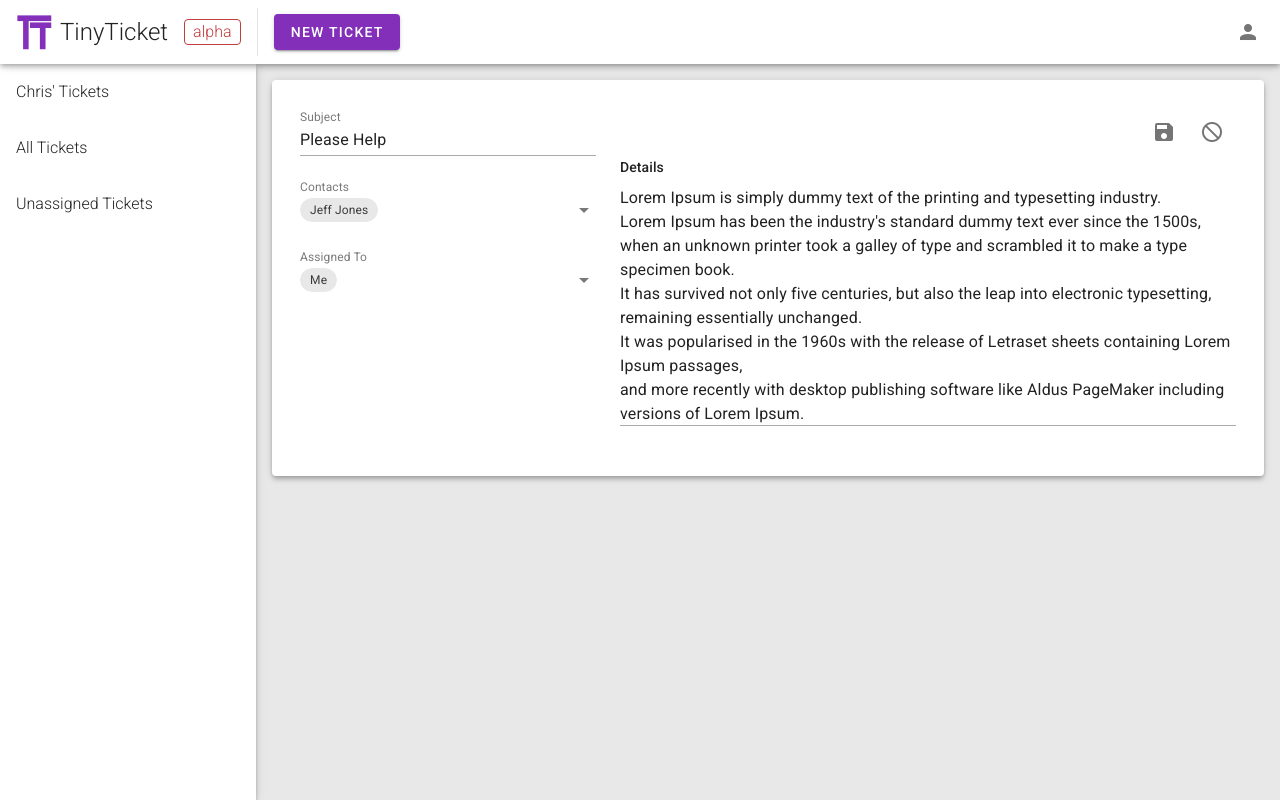
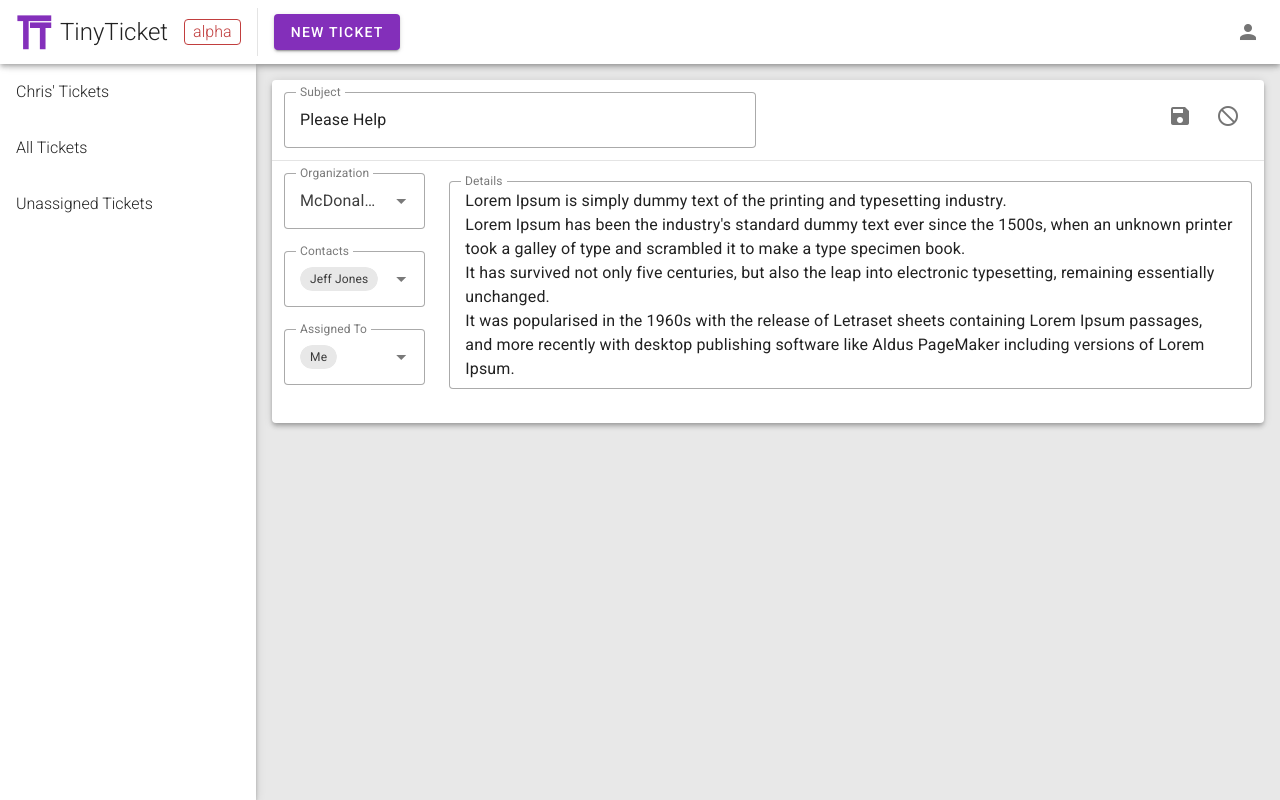
Before and after one commit to chris-oleson/tinyticket, a Vue app: page /ticket/1 in a window 1280 px wide. Both pictures are taken after a click on the button 1211 px from the left and 132 px from the top of the page. Built offline with nearby package versions, Linux system fonts and the light colour scheme.

Commit message:
Adding organization field

```diff
--- a/src/App.vue
+++ b/src/App.vue
@@ -4,11 +4,7 @@
         <SideBar/>
         <v-main>
             <router-view/>
-            <v-snackbar v-model="showNotification" :color="notificationColor" app transition="slide-y-transition" timeout="3000">
-                <template v-slot:text>
-                    <div class="text-center">{{ notificationText }}</div>
-                </template>
-            </v-snackbar>
+            <v-snackbar v-model="showNotification" :color="store.notification.color" app transition="slide-y-transition" timeout="3000">{{ store.notificationText }}</v-snackbar>
         </v-main>
     </v-app>
 </template>
@@ -19,8 +15,6 @@ import { useStore } from '/src/pinia'
 const store = useStore()
 import { useTheme } from 'vuetify'
 const theme = useTheme()
-import {useRoute } from 'vue-router'
-const route = useRoute()
 import TopBar from '/src/components/TopBar'
 import SideBar from '/src/components/SideBar'
 
@@ -47,14 +41,8 @@ function setTheme() {
 
 // Handling notifications
 const showNotification = ref(false)
-const notificationColor = ref('')
-const notificationText = ref('')
 watch(() => store.notification, (newNotification) => {
-    if (newNotification.text) {
-        notificationText.value = newNotification.text
-        notificationColor.value = newNotification.color
-        showNotification.value = true
-    }
+    showNotification.value = true
 })
 </script>
 
--- a/src/pinia.js
+++ b/src/pinia.js
@@ -61,6 +61,7 @@ export const useStore = defineStore('store', {
                 id: 1,
                 created: '2/19/2024, 8:02:27 AM',
                 updated: '2/19/2024, 8:02:27 AM',
+                organization: 'McDonalds',
                 contacts: ['Jeff Jones'],
                 subject: 'Please Help',
                 details: `Lorem Ipsum is simply dummy text of the printing and typesetting industry.
@@ -75,6 +76,7 @@ and more recently with desktop publishing software like Aldus PageMaker includin
                 id: 2,
                 created: '2/19/2024, 8:02:27 AM',
                 updated: '2/19/2024, 8:02:27 AM',
+                organization: 'CIA',
                 contacts: ['Mark Smith', 'Bilbo Baggins'],
                 subject: 'AAAAHHH',
                 details: `Lorem Ipsum is simply dummy text of the printing and typesetting industry.
@@ -87,7 +89,9 @@ and more recently with desktop publishing software like Aldus PageMaker includin
             }
         ],
 
-        people: ['Me', 'Bilbo Baggins', 'Gollum', 'Thorin Oakenshield']
+        people: ['Me', 'Bilbo Baggins', 'Gollum', 'Thorin Oakenshield'],
+
+        organizations: ['CIA', 'McDonalds']
     }),
 
     persist: false,
--- a/src/views/Ticket.vue
+++ b/src/views/Ticket.vue
@@ -1,20 +1,29 @@
 <template>
-    <v-card elevation="4" class="ma-4 pa-4">
+    <v-card elevation="4" class="ma-4">
         <v-row class="ma-0">
-            <v-col cols="4">
-                <v-text-field label="Subject" :model-value="ticket.subject" variant="underlined"></v-text-field>
-                <v-select label="Contacts" multiple chips :variant="'plain'" :model-value="ticket.contacts" :items="store.people"></v-select>
-                <v-select label="Assigned To" multiple chips :variant="'plain'" :model-value="ticket.assignedTo" :items="store.people"></v-select>
+            <v-col>
+                <v-text-field label="Subject" v-model="subject" :variant="editing ? 'outlined' : 'plain'" hide-details :readonly="!editing"></v-text-field>
             </v-col>
+            <v-col class="text-right">
+                <v-btn v-if="!editing" icon="mdi-pencil" variant="plain" @click="editing = true"></v-btn>
+                <v-btn v-if="editing" icon="mdi-content-save" variant="plain" @click="saveEdit"></v-btn>
+                <v-btn v-if="editing" icon="mdi-cancel" variant="plain" @click="cancelEdit"></v-btn>
+            </v-col>
+        </v-row>
 
-            <v-col cols="8">
-                <div class="text-right">
-                    <v-btn v-if="!editing" icon="mdi-pencil" variant="plain" @click="editing = true"></v-btn>
-                    <v-btn v-if="editing" icon="mdi-content-save" variant="plain" @click="editing = false"></v-btn>
-                    <v-btn v-if="editing" icon="mdi-cancel" variant="plain" @click="editing = false"></v-btn>
-                </div>
-                <div class="text-subtitle-2">Details</div>
-                <v-textarea auto-grow spellcheck="false" density="compact" variant="underlined" v-model="ticket.details"></v-textarea>
+        <v-divider></v-divider>
+
+        <v-row class="ma-0">
+            <v-col cols="2">
+                <v-select label="Organization" :variant="editing ? 'outlined' : 'plain'" :readonly="!editing" v-model="organization" :items="store.organizations"></v-select>
+                <v-select label="Contacts" multiple chips :variant="editing ? 'outlined' : 'plain'" :readonly="!editing" v-model="contacts" :items="store.people"></v-select>
+                <v-select label="Assigned To" multiple chips :variant="editing ? 'outlined' : 'plain'" :readonly="!editing" v-model="assignedTo" :items="store.people" readonly></v-select>
+            </v-col>
+            <div>
+                <v-divider vertical></v-divider>
+            </div>
+            <v-col>
+                <v-textarea class="mt-2" label="Details" auto-grow spellcheck="false" density="compact" :variant="editing ? 'outlined' : 'plain'" :readonly="!editing" v-model="details"></v-textarea>
             </v-col>
         </v-row>
     </v-card>
@@ -27,19 +36,33 @@ const store = useStore()
 import {useRoute } from 'vue-router'
 const route = useRoute()
 
-const editing = ref(false)
-const subject = ref('')
-const contacts = ref([])
-const details = ref('')
-const assignedTo = ref([])
-
-function parseArray(array) {
-    return array.join(", ")
-}
-
 // backend request
 const ticket = store.tickets.find(t => t.id == route.params.ticket)
 if (!ticket.read) {
     ticket.read = true
 }
+const editing = ref(false)
+const subject = ref(ticket.subject)
+const organization = ref(ticket.organization)
+const contacts = ref(ticket.contacts)
+const details = ref(ticket.details)
+const assignedTo = ref(ticket.assignedTo)
+
+function saveEdit() {
+    ticket.subject = subject.value
+    ticket.organization = organization.value
+    ticket.contacts = contacts.value
+    ticket.details = details.value
+    ticket.assignedTo = assignedTo.value
+    editing.value = false
+}
+
+function cancelEdit() {
+    subject.value = ticket.subject
+    organization.value = ticket.organization
+    contacts.value = ticket.contacts
+    details.value = ticket.details
+    assignedTo.value = ticket.assignedTo
+    editing.value = false
+}
 </script>
```
